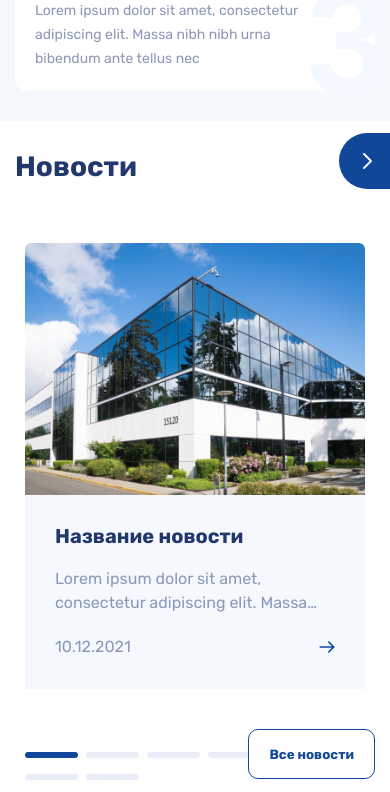
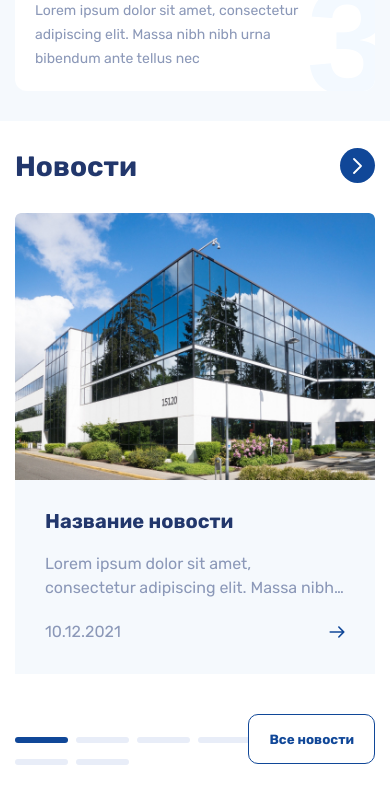
Before and after one commit to EErjan/tma, a Vue app: page / in a window 390 px wide. Shown: the part 3740-4532 px from the top of the page. Built offline with nearby package versions, Linux system fonts and the light colour scheme.

Commit message:
advantages adaptaition

```diff
--- a/src/assets/styles/components/app-slider.scss
+++ b/src/assets/styles/components/app-slider.scss
@@ -20,7 +20,7 @@
       background-color: var(--color-main);
 
       svg path {
-        stroke: white!important;
+        stroke: white !important;
 
       }
     }
@@ -37,14 +37,15 @@
   }
 
   &__button-previous {
-    right: 60px!important;
+    right: 60px !important;
   }
 
   &__button-next {
     right: 0;
     background-color: var(--color-main);
+
     svg path {
-      stroke: white!important;
+      stroke: white !important;
     }
   }
 
@@ -61,21 +62,34 @@
       margin: 8px 8px 8px 0;
       background-color: var(--color-border);
       border-radius: 12px;
+
       &.is-active {
         background-color: var(--color-main);
       }
     }
   }
 
-  @media(max-width: 600px) {
-    margin-left: -20px;
-    margin-right: -20px;
-    width: calc(100% + 40px);
-    &__button-previous {
-      left: 10px;
-    }
-    &__button-next {
-      right: 10px;
-    }
+}
+
+
+@media (max-width: 1240px) {
+  .app-slider__button-next, .app-slider__button-previous {
+    min-width: 40px;
+    min-height: 40px;
+    top: -100px;
   }
 }
+
+@media (max-width: 1040px) {
+  .app-slider__button-next, .app-slider__button-previous {
+    top: -70px;
+  }
+}
+
+@media (max-width: 768px) {
+  .app-slider__button-next, .app-slider__button-previous {
+    min-width: 35px;
+    min-height: 35px;
+    top: -65px;
+  }
+}
--- a/src/components/News.vue
+++ b/src/components/News.vue
@@ -1,7 +1,9 @@
 <template>
   <section class="section">
     <div class="my-container">
-      <div class="section__top mb-60">
+      <div class="section__top"
+           :class=" isDesktopSmall ? 'mb-30' : 'mb-60'"
+      >
         <AppText
             :size="isMobileSmall ? 28 : isMobile ? 34  : isDesktopMedium ? 38 : 42"
             :line-height=" isMobileSmall ? 32 : isMobile ? 38 : isDesktopMedium ? 42 : 46"
--- a/src/components/Shared-components/AppSlider.vue
+++ b/src/components/Shared-components/AppSlider.vue
@@ -165,47 +165,16 @@ export default {
 
 @media (max-width: 1350px) {
 
-  .app-slider {
-    padding-left: 30px;
-    padding-right: 30px;
-  }
-
-  .app-slider__button-next {
-    right: -45px !important;
-  }
-
-  .app-slider__button-previous {
-    left: -45px !important;
-  }
 }
 
 @media (max-width: 991px) {
 
   .app-slider {
-    padding-left: 10px;
-    padding-right: 10px;
   }
 
-  .app-slider__button-next {
-    border-top-right-radius: 0;
-    border-bottom-right-radius: 0;
-    right: -30px !important;
-  }
-
-  .app-slider__button-previous {
-    border-top-left-radius: 0;
-    border-bottom-left-radius: 0;
-    left: -30px !important;
-  }
 }
 
 @media (max-width: 776px) {
-
-  .app-slider {
-    margin-left: 0;
-    margin-right: 0;
-    width: 100%;
-  }
 }
 
 </style>
```
